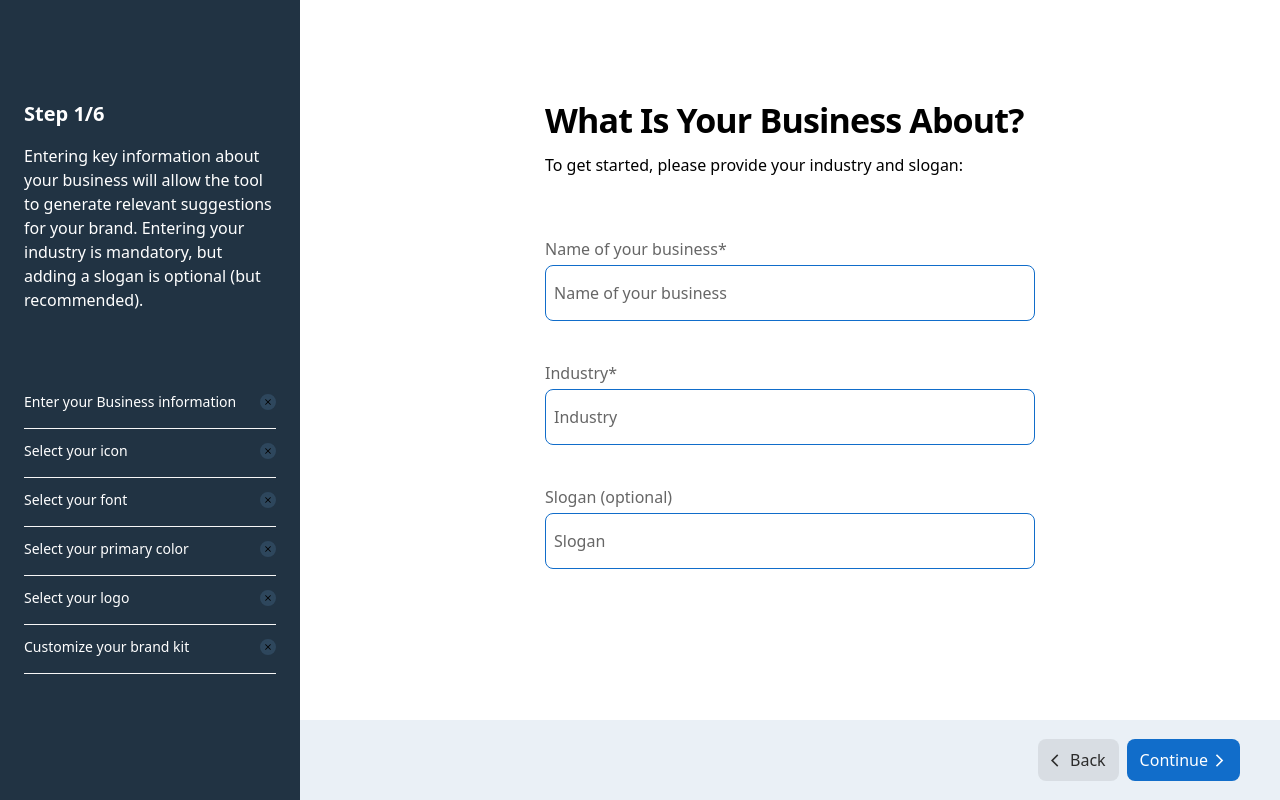
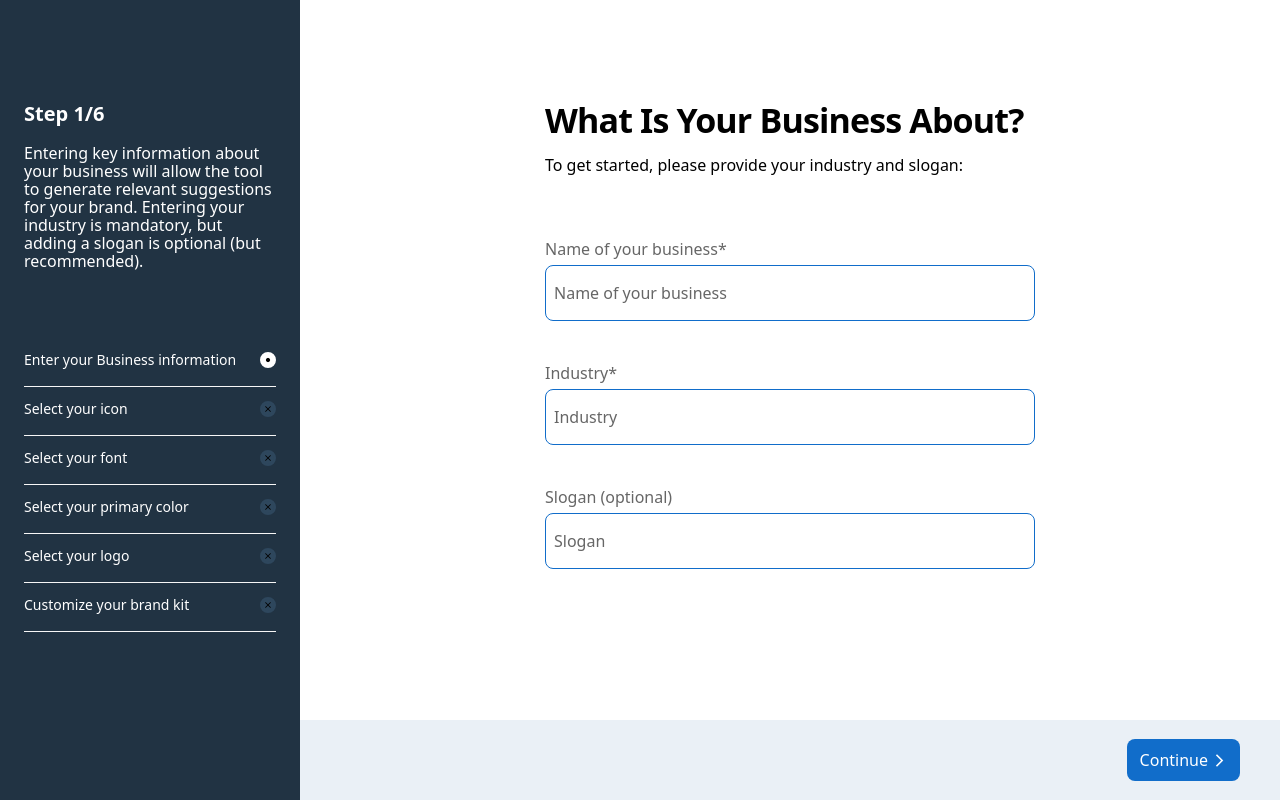
Before and after one commit to fortdev210/logo-generator, a Next.js app: page /info in a window 1280 px wide. Built offline with nearby package versions, Linux system fonts and the light colour scheme.

Commit message:
add persist

```diff
--- a/src/components/blocks/business-info/index.tsx
+++ b/src/components/blocks/business-info/index.tsx
@@ -8,7 +8,7 @@ const styles = {
 };
 
 export default function BussinessInfo() {
-  const { setBusinessInfo, businessInfo } = useOnboardingStore();
+  const { addBusinessInfo, businessInfo } = useOnboardingStore();
 
   return (
     <div className={styles.base}>
@@ -34,7 +34,7 @@ export default function BussinessInfo() {
             name='name'
             value={businessInfo.name}
             onChange={(e) =>
-              setBusinessInfo({ ...businessInfo, name: e.target.value })
+              addBusinessInfo({ ...businessInfo, name: e.target.value })
             }
           />
           <Input
@@ -46,7 +46,7 @@ export default function BussinessInfo() {
             value={businessInfo.industry}
             name='industry'
             onChange={(e) =>
-              setBusinessInfo({ ...businessInfo, industry: e.target.value })
+              addBusinessInfo({ ...businessInfo, industry: e.target.value })
             }
           />
           <Input
@@ -57,7 +57,7 @@ export default function BussinessInfo() {
             name='slogan'
             value={businessInfo.slogan}
             onChange={(e) =>
-              setBusinessInfo({ ...businessInfo, slogan: e.target.value })
+              addBusinessInfo({ ...businessInfo, slogan: e.target.value })
             }
           />
         </form>
--- a/src/components/blocks/side-bar.tsx
+++ b/src/components/blocks/side-bar.tsx
@@ -1,6 +1,9 @@
 import clsx from "clsx";
-import { STEP_INFO, TOTAL_STEPS } from "@/utils/contants";
+import { ONBOARDING_STEP_ENUM, STEP_INFO, TOTAL_STEPS } from "@/utils/contants";
 import Radio from "../base-ui/radio";
+import { useOnboardingStore } from "@/store/onboardingStore";
+import { Typography } from "../base-ui/typography";
+import useStore from "@/store/useStore";
 
 const styles = {
   base: "w-[300px] h-full  z-10 text-white bg-[#213343] px-6 pt-[100px]",
@@ -10,47 +13,70 @@ const styles = {
 };
 
 interface SideBarProps {
-  /**
-   * The current step of the onboarding process
-   */
-  step: number;
+  className?: string;
 }
 
 const StepItems = [
   {
     title: "Enter your Business information",
+    link: "/info",
+    step: ONBOARDING_STEP_ENUM.BUSINESS_INFO,
   },
   {
     title: "Select your icon",
+    link: "/icon-selection",
+    step: ONBOARDING_STEP_ENUM.ICON,
   },
   {
     title: "Select your font",
+    link: "/font-selection",
+    step: ONBOARDING_STEP_ENUM.FONT,
   },
   {
     title: "Select your primary color",
+    link: "/primary-color",
+    step: ONBOARDING_STEP_ENUM.COLOR,
   },
   {
     title: "Select your logo",
+    link: "/logo-selection",
+    step: ONBOARDING_STEP_ENUM.LOGO,
   },
   {
     title: "Customize your brand kit",
+    link: "/brand-kit",
+    step: ONBOARDING_STEP_ENUM.BRAND_KIT,
   },
 ];
 
 export default function SideBar(props: SideBarProps) {
-  const { step } = props;
+  const { currentStep, stepsFinished } = useOnboardingStore();
 
   return (
     <div className={styles.base}>
-      <p className={styles.step}>
-        Step {step}/{TOTAL_STEPS}
-      </p>
-      <p className={styles.description}>{STEP_INFO[step - 1]}</p>
+      <Typography
+        variant='cta'
+        text={`Step ${currentStep + 1}/${TOTAL_STEPS}`}
+        className={styles.step}
+      />
+      <Typography
+        variant='body'
+        className={styles.description}
+        text={STEP_INFO[currentStep]}
+      />
       <div className='mt-20'>
         {StepItems.map((item, index) => (
           <div key={index} className={styles.item}>
             <p className='text-sm'>{item.title}</p>
-            <Radio variant='pending' />
+            <Radio
+              variant={
+                currentStep === index
+                  ? "updating"
+                  : stepsFinished && stepsFinished[index]
+                  ? "done"
+                  : "pending"
+              }
+            />
           </div>
         ))}
       </div>
--- a/src/components/layout/onboarding-layout.tsx
+++ b/src/components/layout/onboarding-layout.tsx
@@ -1,6 +1,9 @@
+import { useRouter } from "next/router";
 import SideBar from "../blocks/side-bar";
 import Button from "@/components/base-ui/button";
 import MaterialIcon from "../icons/material-icon";
+import { useOnboardingStore } from "@/store/onboardingStore";
+import { ONBOARDING_STEP_ENUM } from "@/utils/contants";
 
 interface OnboardingLayoutProps {
   children: React.ReactNode;
@@ -8,18 +11,40 @@ interface OnboardingLayoutProps {
 
 export default function OnboardingLayout(props: OnboardingLayoutProps) {
   const { children } = props;
+  const router = useRouter();
+  const { currentStep, setCurrentStep, businessInfo, setStepsFinished } =
+    useOnboardingStore();
+
+  const onNext = () => {
+    if (currentStep === ONBOARDING_STEP_ENUM.BUSINESS_INFO) {
+      if (businessInfo.name && businessInfo.industry) {
+        setCurrentStep(ONBOARDING_STEP_ENUM.ICON);
+        setStepsFinished(ONBOARDING_STEP_ENUM.BUSINESS_INFO, true);
+        router.push("/icon-selection");
+      }
+    }
+  };
+
+  const onBack = () => {
+    if (currentStep === ONBOARDING_STEP_ENUM.ICON) {
+      setCurrentStep(ONBOARDING_STEP_ENUM.BUSINESS_INFO);
+      router.push("/info");
+    }
+  };
 
   return (
     <div className='w-full flex h-screen'>
-      <SideBar step={1} />
+      <SideBar />
       <div className='flex-1 overflow-scroll relative'>
         {children}
         <div className='bottom-0 fixed gap-2 z-10 w-[calc(100vw-300px)] h-20 flex items-center bg-[#eaf0f6] pr-10 justify-end '>
-          <Button variant='secondary'>
-            <MaterialIcon name='arrow_back_ios' size={15} />
-            Back
-          </Button>
-          <Button variant='primary'>
+          {currentStep > ONBOARDING_STEP_ENUM.BUSINESS_INFO ? (
+            <Button variant='secondary' onClick={onBack}>
+              <MaterialIcon name='arrow_back_ios' size={15} />
+              Back
+            </Button>
+          ) : null}
+          <Button variant='primary' onClick={onNext}>
             Continue
             <MaterialIcon name='arrow_forward_ios' size={15} />
           </Button>
--- a/src/pages/icon-selection/index.tsx
+++ b/src/pages/icon-selection/index.tsx
@@ -1,5 +1,12 @@
-import OnboardingLayout from "@/components/layout/onboarding-layout";
+import dynamic from "next/dynamic";
 import IconSelection from "@/components/blocks/icon-selection";
+
+const OnboardingLayout = dynamic(
+  () => import("@/components/layout/onboarding-layout"),
+  {
+    ssr: false,
+  }
+);
 
 export default function OnboardingInfo() {
   return (
--- a/src/pages/index.tsx
+++ b/src/pages/index.tsx
@@ -6,6 +6,7 @@ import { useOnboardingStore } from "@/store/onboardingStore";
 const inter = Inter({ subsets: ["latin"] });
 
 const styles = {
+  base: "flex min-h-screen flex-col items-center justify-between p-24 ${inter.className} bg-[url('https://www.hubspot.com/hubfs/brand-kit-generator/section-1.webp')]",
   input:
     "border text-xl px-4 border-solid border-gray-400 h-16 max-w-[500px] flex-1 rounded-l-lg",
   button: "h-16 bg-[#ff5c35] rounded-r-lg text-white px-4 hover:bg-[#ff7b5c]",
@@ -15,7 +16,7 @@ const styles = {
 
 export default function Home() {
   const router = useRouter();
-  const { setBusinessInfo, businessInfo } = useOnboardingStore();
+  const { addBusinessInfo, businessInfo } = useOnboardingStore();
 
   const onStart = () => {
     if (!businessInfo.name) {
@@ -25,19 +26,19 @@ export default function Home() {
   };
 
   return (
-    <main
-      className={`flex min-h-screen flex-col items-center justify-between p-24 ${inter.className} bg-[url('https://www.hubspot.com/hubfs/brand-kit-generator/section-1.webp')]`}
-    >
+    <main className={styles.base}>
       <div className='m-auto w-1/2 flex flex-col items-center justify-center'>
         <Typography
           className={styles.title}
           variant='h1'
           text=' Free Logo Creator & Brand Identity Design'
         />
-        <p className={styles.description}>
-          Create custom logos, icons, and color palettes in an instant to build
-          a unique online presence for your business
-        </p>
+        <Typography
+          variant='cta'
+          text='Create custom logos, icons, and color palettes in an instant to build
+          a unique online presence for your business'
+          className='mb-10 text-center text-white'
+        />
         <div className='flex items-center justify-center w-full'>
           <input
             type='text'
@@ -46,7 +47,7 @@ export default function Home() {
             value={businessInfo.name}
             name='name'
             onChange={(e) =>
-              setBusinessInfo({ ...businessInfo, name: e.target.value })
+              addBusinessInfo({ ...businessInfo, name: e.target.value })
             }
           />
           <button className={styles.button} onClick={onStart}>
--- a/src/pages/info/index.tsx
+++ b/src/pages/info/index.tsx
@@ -1,5 +1,13 @@
-import OnboardingLayout from "@/components/layout/onboarding-layout";
+// import OnboardingLayout from "@/components/layout/onboarding-layout";
+import dynamic from "next/dynamic";
 import BussinessInfo from "@/components/blocks/business-info";
+
+const OnboardingLayout = dynamic(
+  () => import("@/components/layout/onboarding-layout"),
+  {
+    ssr: false,
+  }
+);
 
 export default function OnboardingInfo() {
   return (
--- a/src/store/onboardingStore.ts
+++ b/src/store/onboardingStore.ts
@@ -1,5 +1,11 @@
+import { ONBOARDING_STEP_ENUM } from "@/utils/contants";
 import { create } from "zustand";
-import { combine, devtools } from "zustand/middleware";
+import {
+  combine,
+  devtools,
+  persist,
+  createJSONStorage,
+} from "zustand/middleware";
 
 type OnboardingStateType = {
   businessInfo: {
@@ -10,6 +16,8 @@ type OnboardingStateType = {
   icon: string;
   font: string;
   color: string;
+  currentStep: number;
+  stepsFinished: Record<number, boolean>;
 };
 
 const OnboardingInitialState: OnboardingStateType = {
@@ -21,17 +29,33 @@ const OnboardingInitialState: OnboardingStateType = {
   icon: "",
   font: "",
   color: "",
+  currentStep: 0,
+  stepsFinished: {},
 };
 
 export const useOnboardingStore = create(
   devtools(
-    combine(OnboardingInitialState, (set) => ({
-      setBusinessInfo: (businessInfo: OnboardingStateType["businessInfo"]) =>
-        set({ businessInfo }),
-      setIcon: (icon: string) => set({ icon }),
-      setFont: (font: string) => set({ font }),
-      setColor: (color: string) => set({ color }),
-      clearAuth: () => set(OnboardingInitialState),
-    }))
+    persist(
+      combine(OnboardingInitialState, (set, get) => ({
+        addBusinessInfo: (businessInfo: OnboardingStateType["businessInfo"]) =>
+          set({ businessInfo }),
+        addIcon: (icon: string) => set({ icon }),
+        addFont: (font: string) => set({ font }),
+        addColor: (color: string) => set({ color }),
+        setCurrentStep: (currentStep: number) => set({ currentStep }),
+        setStepsFinished: (step: ONBOARDING_STEP_ENUM, value: boolean) =>
+          set({
+            stepsFinished: {
+              ...get().stepsFinished,
+              [step]: value,
+            },
+          }),
+        clearAuth: () => set(OnboardingInitialState),
+      })),
+      {
+        name: "onboarding-store",
+        storage: createJSONStorage(() => localStorage),
+      }
+    )
   )
 );
--- /dev/null
+++ b/src/store/useStore.ts
@@ -0,0 +1,17 @@
+import { useState, useEffect } from "react";
+
+const useStore = <T, F>(
+  store: (callback: (state: T) => unknown) => unknown,
+  callback: (state: T) => F
+) => {
+  const result = store(callback) as F;
+  const [data, setData] = useState<F>();
+
+  useEffect(() => {
+    setData(result);
+  }, [result]);
+
+  return data;
+};
+
+export default useStore;
--- a/src/utils/contants.ts
+++ b/src/utils/contants.ts
@@ -1,5 +1,15 @@
 export const STEP_INFO = [
   "Entering key information about your business will allow the tool to generate relevant suggestions for your brand. Entering your industry is mandatory, but adding a slogan is optional (but recommended).",
+  "Choosing the right icon is crucial as it will appear in your logo and in many other items of your kit. If you decide to change it, you can always go back.",
 ];
 
 export const TOTAL_STEPS = 6;
+
+export enum ONBOARDING_STEP_ENUM {
+  BUSINESS_INFO = 0,
+  ICON,
+  FONT,
+  COLOR,
+  LOGO,
+  BRAND_KIT,
+}
```
